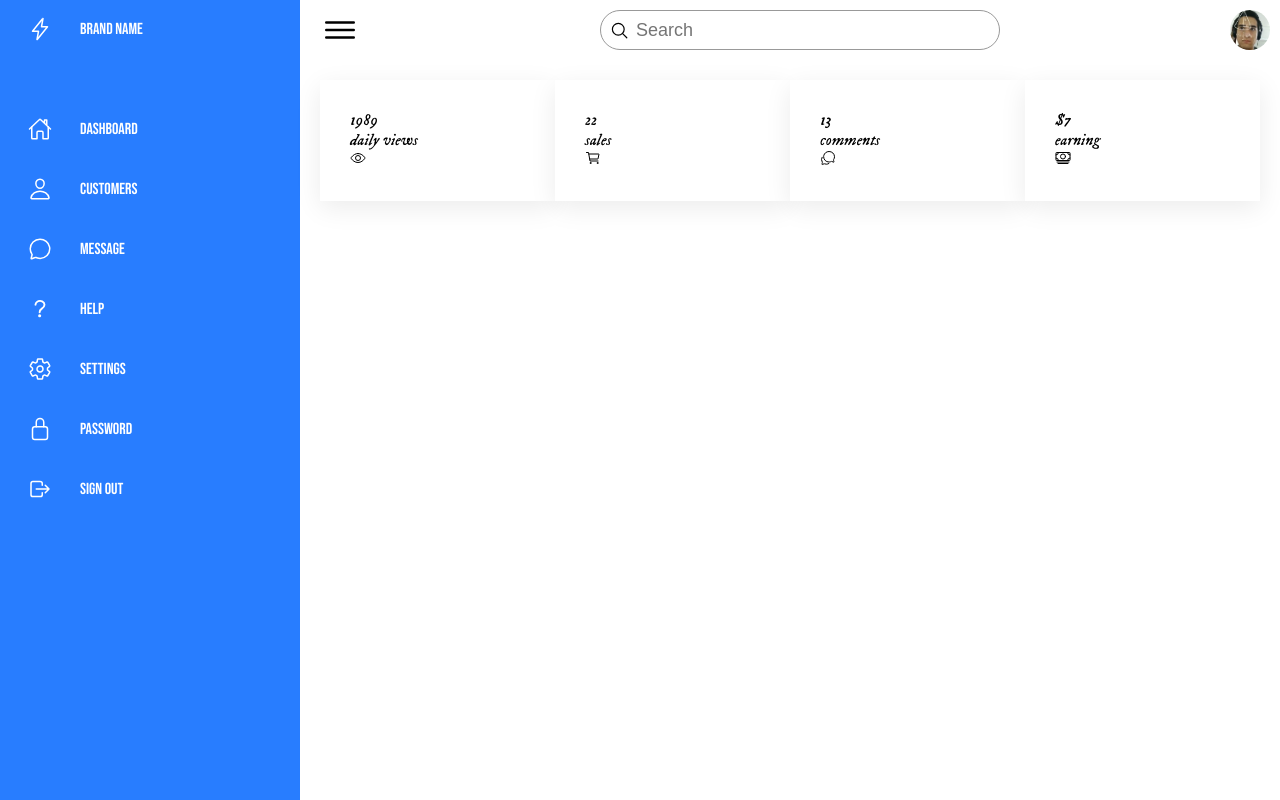
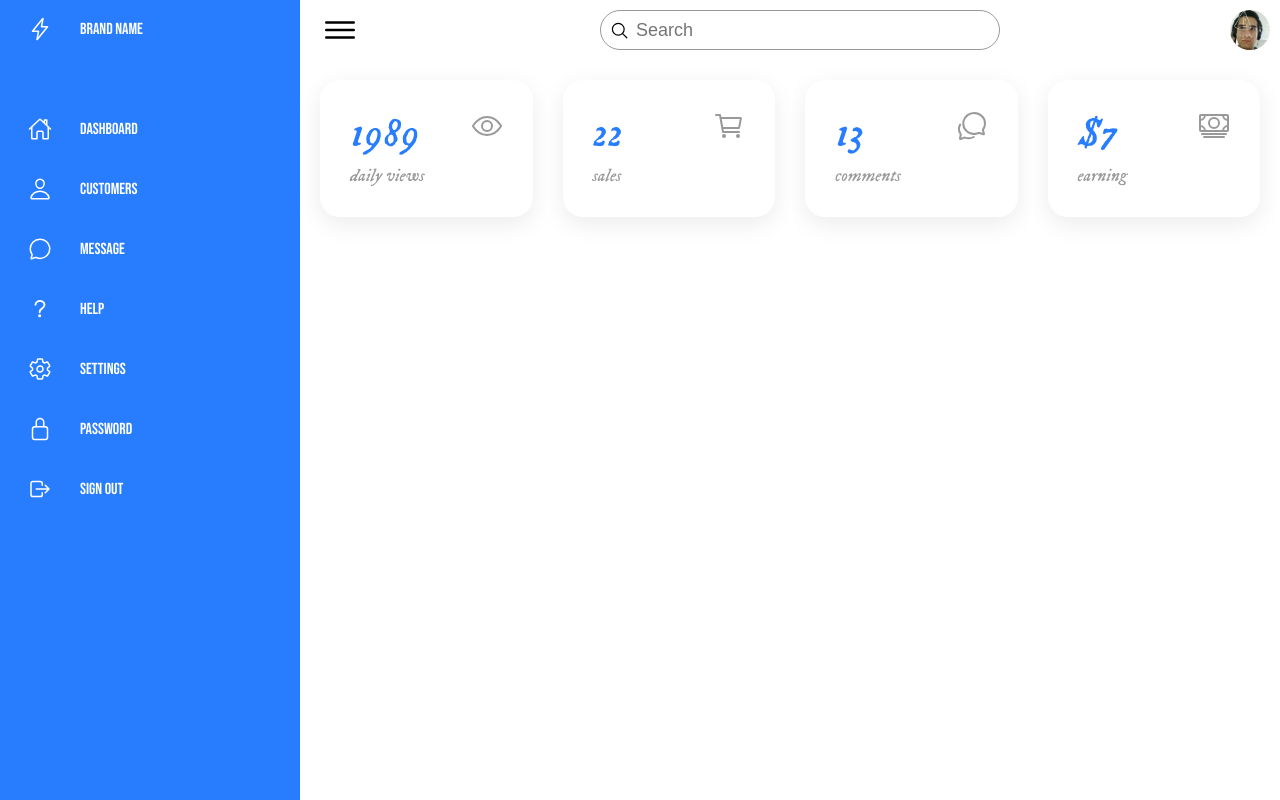
Before and after one commit to OsvaldoC7/ejemplo_dashboard, a plain HTML site: page index.html in a window 1280 px wide. Drawn offline with nearby package versions, Linux system fonts and the light colour scheme.

Commit message:
Color Cards

```diff
--- a/style.css
+++ b/style.css
@@ -220,11 +220,44 @@ body {
     padding: 20px;
     display: grid;
     grid-template-columns: repeat(4, 1fr);
+    grid-gap: 30px;
 }
 
 .cardBox .card {
     position: relative;
     background: var(--white);
     padding: 30px;
+    border-radius: 20px;
+    display: flex;
+    justify-content: space-between;
+    cursor: pointer;
     box-shadow: 0 7px 25px rgba(0, 0, 0, 0.08);
 }
+
+.cardBox .card .numbers {
+    position: relative;
+    font-weight: 500;
+    font-size: 2.5em;
+    color: var(--blue);
+}
+
+.cardBox .card .cardName {
+    color: var(--black2);
+    font-size: 1.1em;
+    margin-top: 5px;
+}
+
+.cardBox .card .iconBX {
+    font-size: 2em;
+    color: var(--black2);
+}
+
+.cardBox .card:hover {
+    background: var(--blue);
+}
+
+.cardBox .card:hover .numbers,
+.cardBox .card:hover .cardName,
+.cardBox .card:hover .iconBX {
+    color: var(--white);
+}
```
